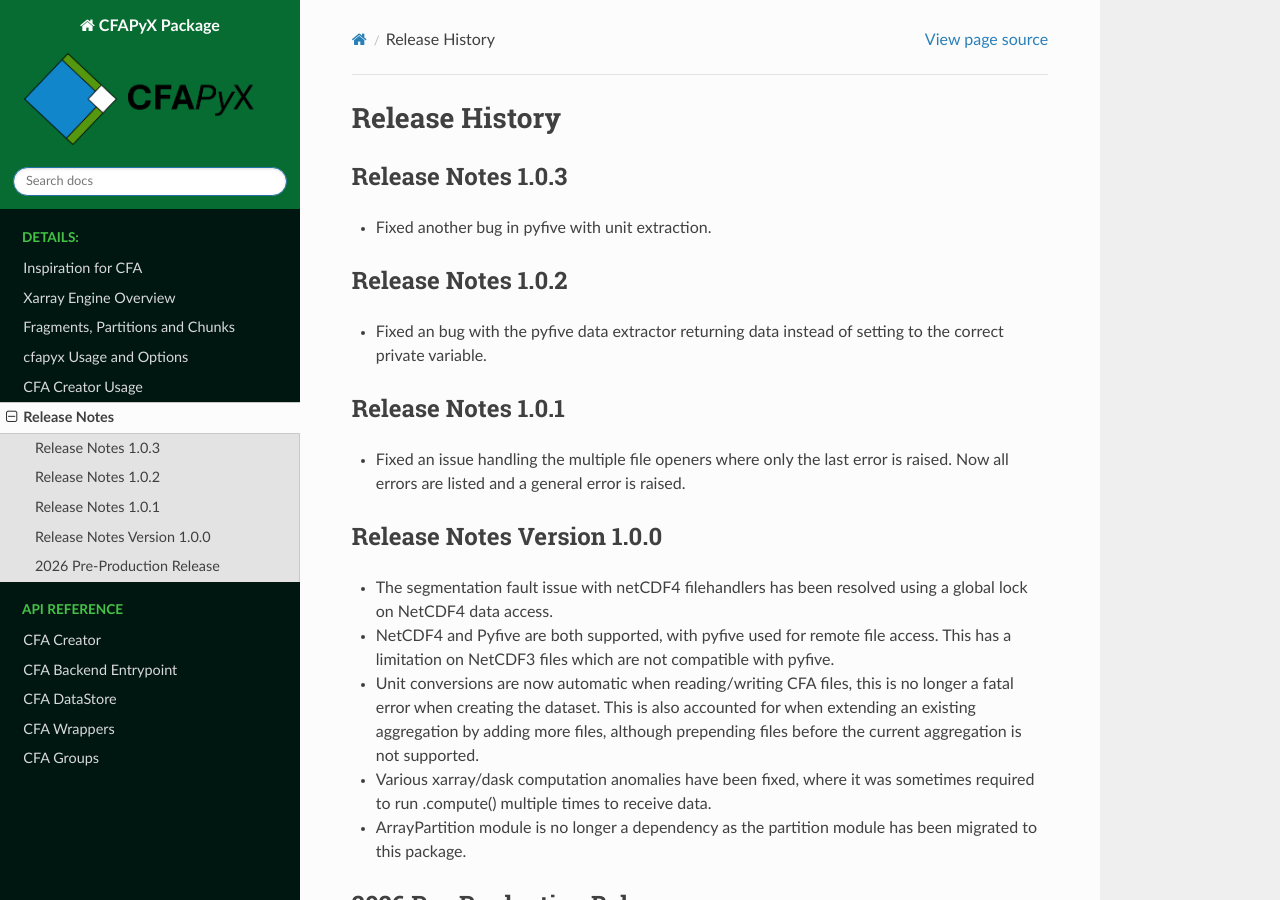
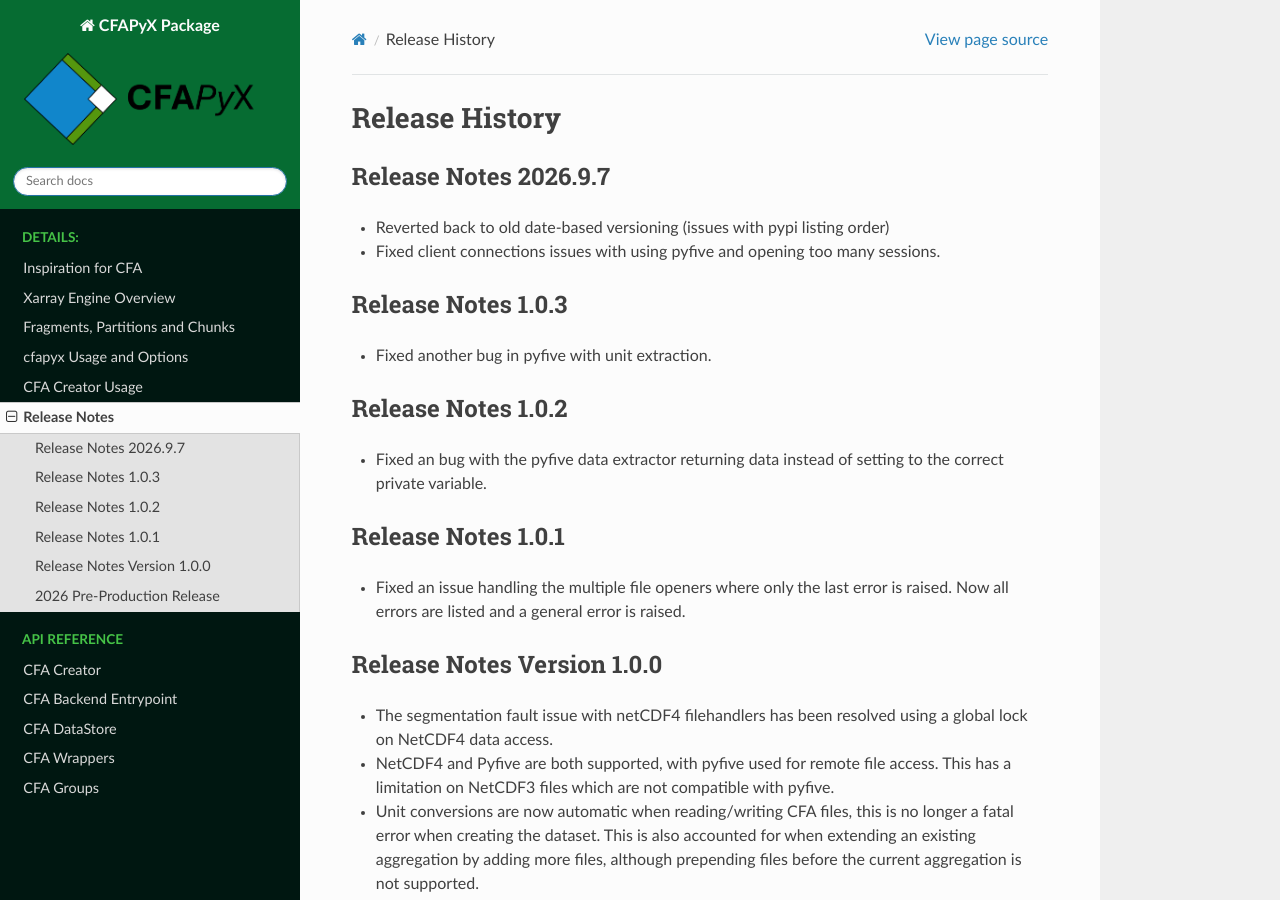
Before and after one commit to cedadev/CFAPyX, a Sphinx documentation site: the page built from docs/source/releases.rst, in a window 1280 px wide and 900 px high. Built offline with Sphinx 7.4.7 and the Read the Docs theme 3.1.0, drawn with Linux system fonts in a browser that asks for light colours.

Commit message:
Updated version info

```diff
--- a/docs/source/releases.rst
+++ b/docs/source/releases.rst
@@ -1,6 +1,11 @@
 ===============
 Release History
 ===============
+
+Release Notes 2026.9.7
+----------------------
+- Reverted back to old date-based versioning (issues with pypi listing order)
+- Fixed client connections issues with using pyfive and opening too many sessions.
 
 Release Notes 1.0.3
 -------------------
--- a/pyproject.toml
+++ b/pyproject.toml
@@ -1,6 +1,6 @@
 [project]
 name = "cfapyx"
-version = "1.0.3"
+version = "2026.9.7"
 description = "The pure-Python implementation of the CF Aggregation conventions, including the Xarray engine to enable reading CFA-netCDF files."
 authors = [
     {name = "Daniel Westwood",email = "daniel.westwood@stfc.ac.uk"}
```
